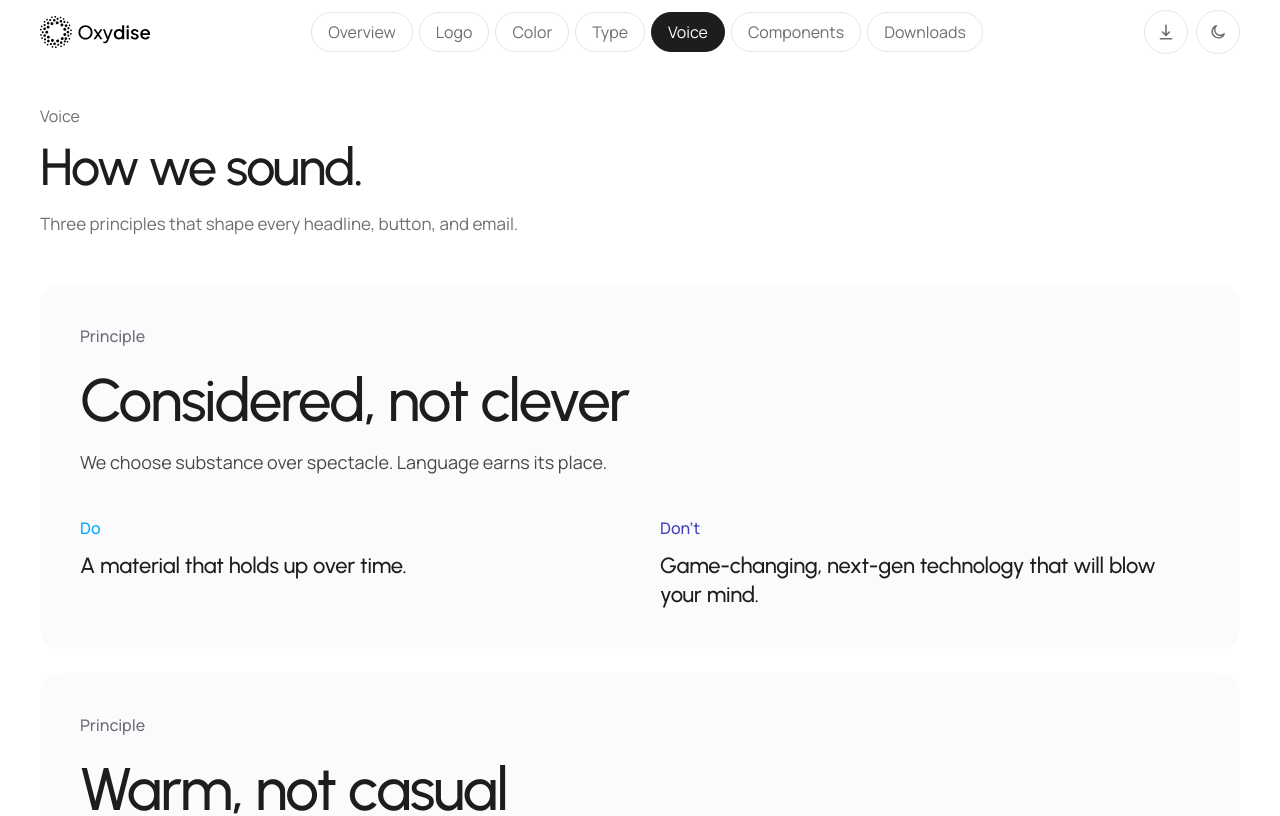
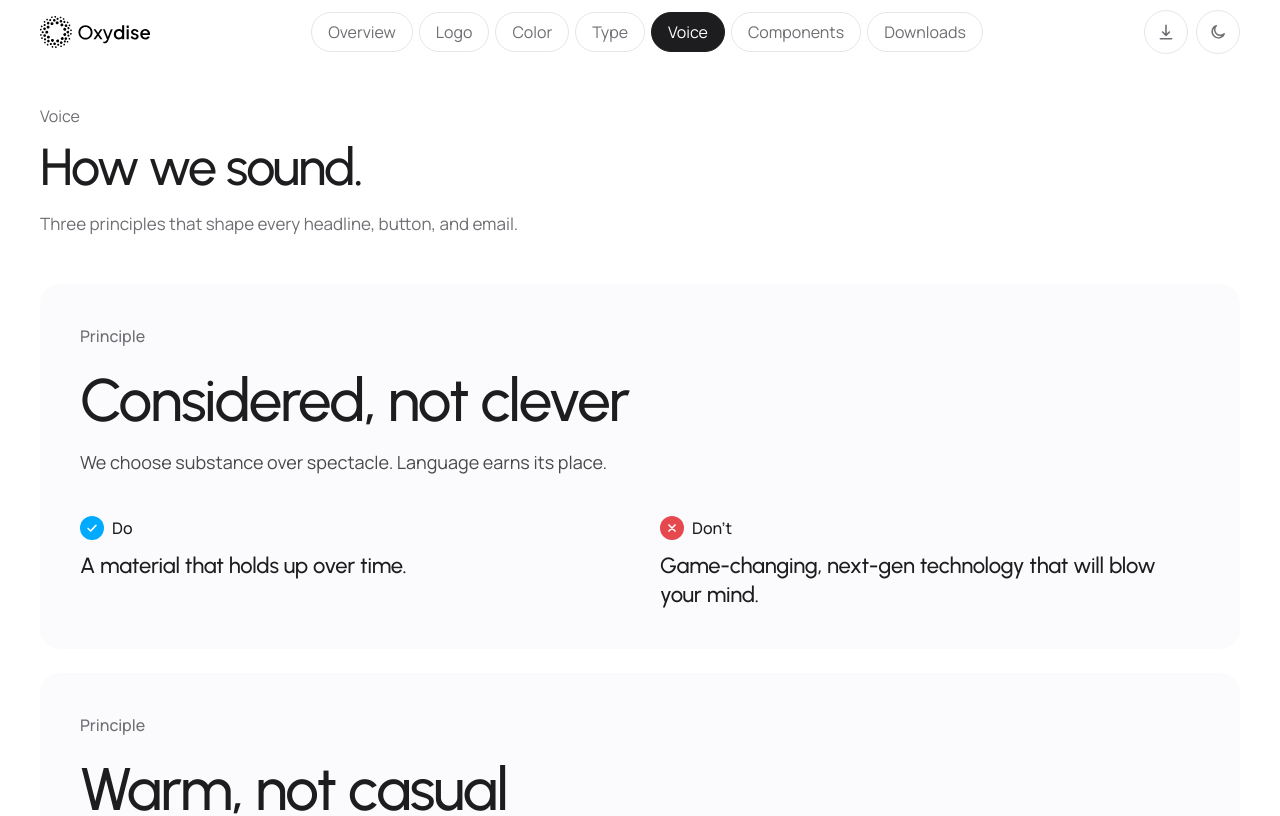
Before and after one commit to RIIFACE/oxydise-brand, a Next.js app: page /voice in a window 1280 px wide. Shown: the top 816 px of the page. Built offline with nearby package versions, Linux system fonts and the light colour scheme.

Commit message:
Voice page: blue tick + red X icons on Do/Don't

```diff
--- a/app/voice/page.jsx
+++ b/app/voice/page.jsx
@@ -40,7 +40,15 @@ function Example({ tone, text }) {
   const isDo = tone === 'do';
   return (
     <div>
-      <p className={`text-[16px] font-medium ${isDo ? 'text-primary' : 'text-accent'}`}>
+      <p className="flex items-center gap-2 text-[16px] font-medium text-ink">
+        <span
+          aria-hidden
+          className={`inline-flex h-6 w-6 items-center justify-center rounded-full ${
+            isDo ? 'bg-primary text-white' : 'bg-[#E5484D] text-white'
+          }`}
+        >
+          {isDo ? <CheckIcon /> : <XIcon />}
+        </span>
         {isDo ? 'Do' : "Don't"}
       </p>
       <p className="mt-3 font-display text-[22px] font-medium leading-[1.3] tracking-[-0.01em] text-ink">
@@ -49,3 +57,19 @@ function Example({ tone, text }) {
     </div>
   );
 }
+
+function CheckIcon() {
+  return (
+    <svg width="14" height="14" viewBox="0 0 16 16" fill="none" aria-hidden>
+      <path d="M3.5 8.5l3 3L12.5 5" stroke="currentColor" strokeWidth="1.8" strokeLinecap="round" strokeLinejoin="round" />
+    </svg>
+  );
+}
+
+function XIcon() {
+  return (
+    <svg width="14" height="14" viewBox="0 0 16 16" fill="none" aria-hidden>
+      <path d="M4.5 4.5l7 7M11.5 4.5l-7 7" stroke="currentColor" strokeWidth="1.8" strokeLinecap="round" />
+    </svg>
+  );
+}
```
